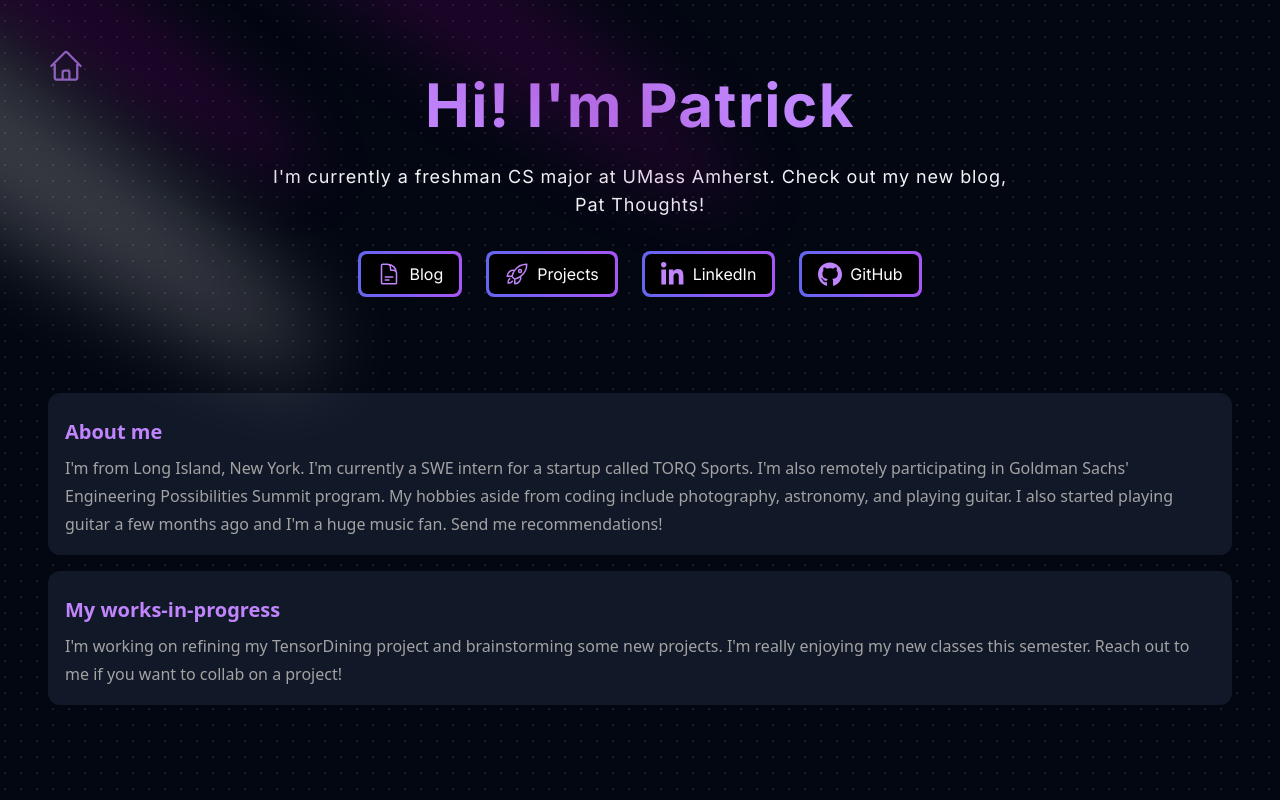
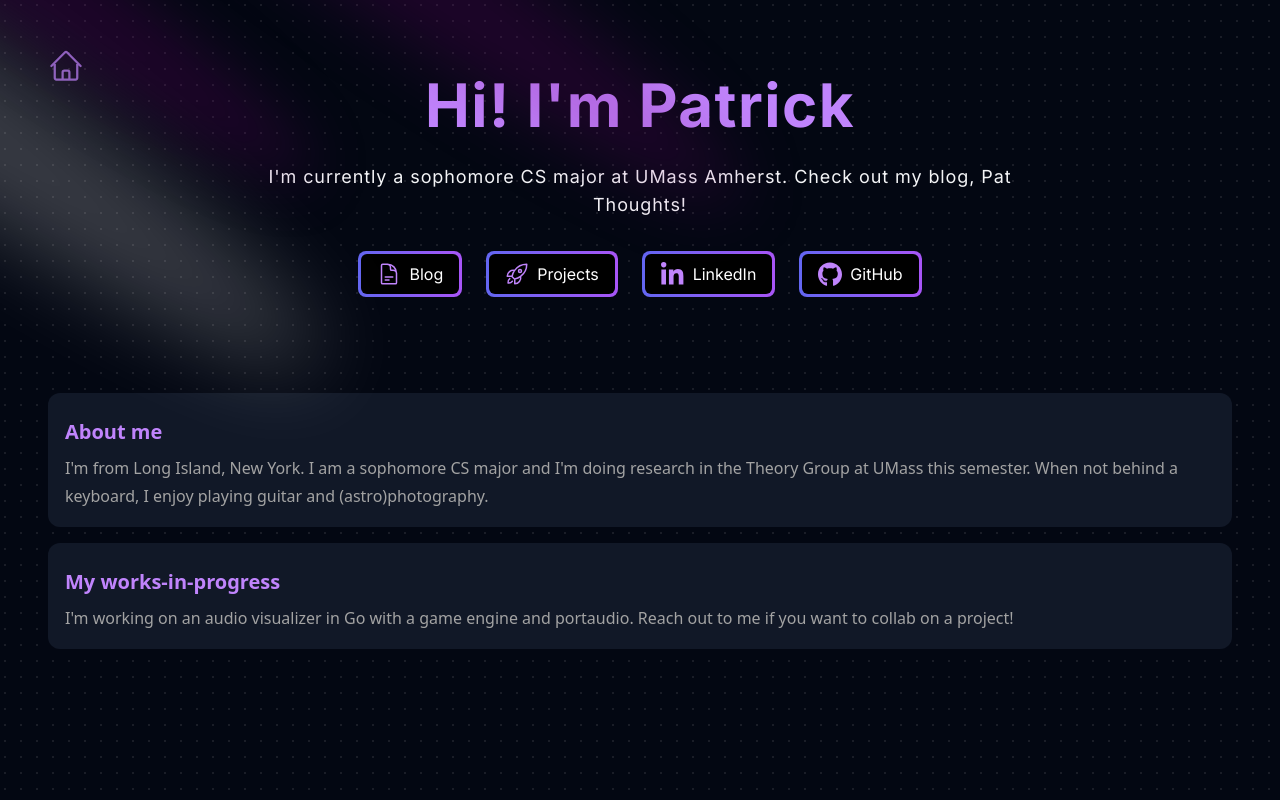
Before and after one commit to pat-mart/portfolio, a Next.js app: page /screens/home in a window 1280 px wide. Built offline with nearby package versions, Linux system fonts and the light colour scheme.

Commit message:
Changed home page text

```diff
--- a/src/app/screens/home/page.tsx
+++ b/src/app/screens/home/page.tsx
@@ -13,7 +13,7 @@ export default function Home() {
                     className="text-center text-5xl lg:text-6xl my-4"
                 />
                 <p className="text-gray-100 text-center md:tracking-wider mb-8 text-sm md:text-lg lg:text-lg">
-                    I&apos;m currently a freshman CS major at UMass Amherst. Check out my new blog, Pat Thoughts!
+                    I&apos;m currently a sophomore CS major at UMass Amherst. Check out my blog, Pat Thoughts!
                 </p>
                 <div className={"flex flex-col items-center space-y-4 sm:flex-row sm:space-x-6 sm:space-y-0"}>
                     <Link href={"/screens/blog-landing"}>
@@ -59,14 +59,13 @@ export default function Home() {
 const items = [
     {
         title: "About me",
-        description: "I'm from Long Island, New York. I'm currently a SWE intern for a startup called TORQ Sports. I'm also remotely participating in Goldman Sachs' Engineering Possibilities Summit program. My hobbies aside from coding include photography, astronomy, and playing guitar. " +
-            "I also started playing guitar a few months ago and I'm a huge music fan. Send me recommendations!",
+        description: "I'm from Long Island, New York. I am a sophomore CS major and I'm doing research in the Theory Group at UMass this semester. When not behind a keyboard, I enjoy playing guitar and (astro)photography.",
         className: " row-span-2 bg-gray-900 flex w-full",
         link: ""
     },
     {
         title: "My works-in-progress",
-        description: "I'm working on refining my TensorDining project and brainstorming some new projects. I'm really enjoying my new classes this semester. Reach out to me if you want to collab on a project!",
+        description: "I'm working on an audio visualizer in Go with a game engine and portaudio. Reach out to me if you want to collab on a project!",
         className: "md:col-span-3 col-span-2 row-span-3 bg-gray-900 flex w-full",
         link: ""
     }
```
